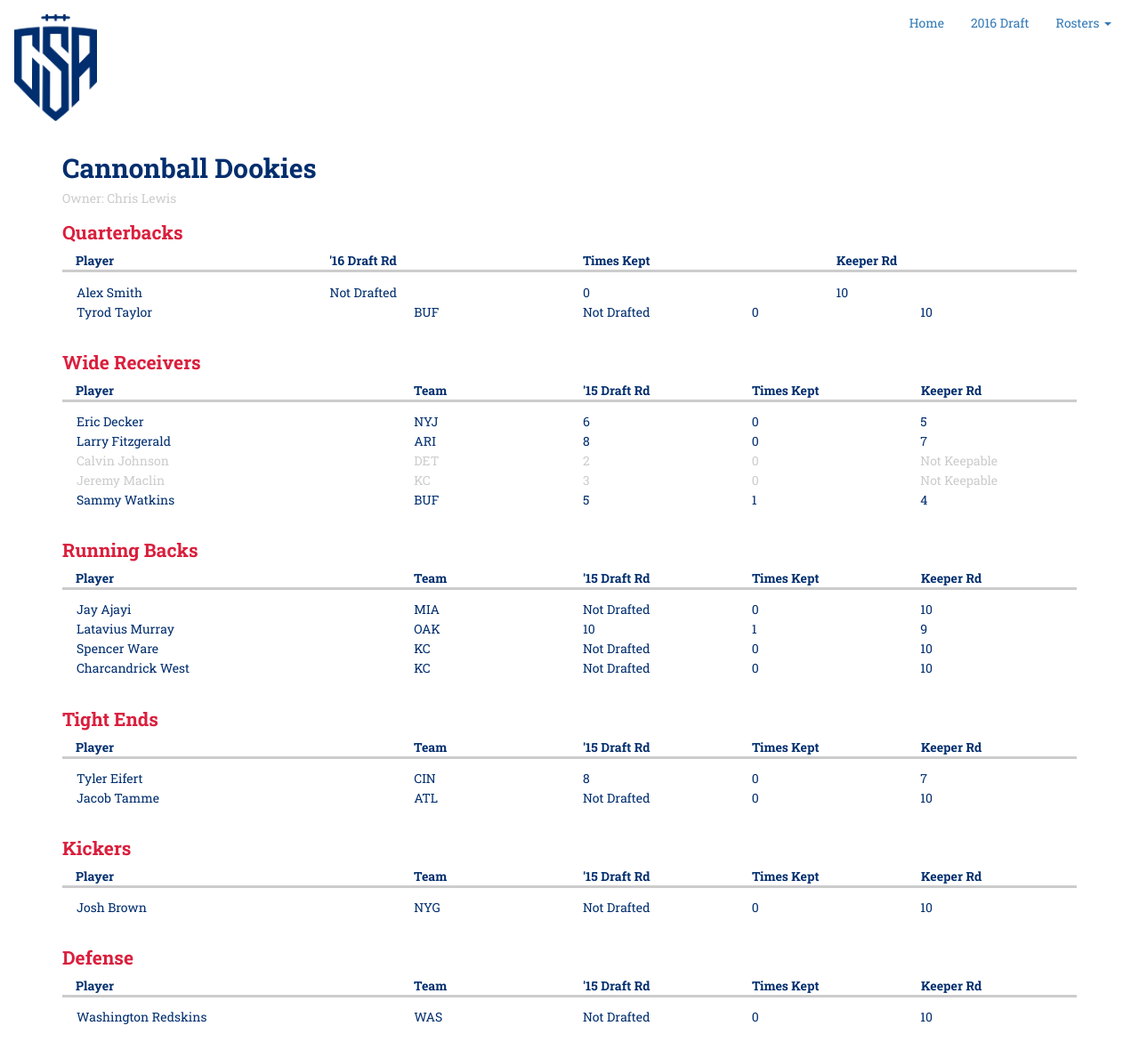
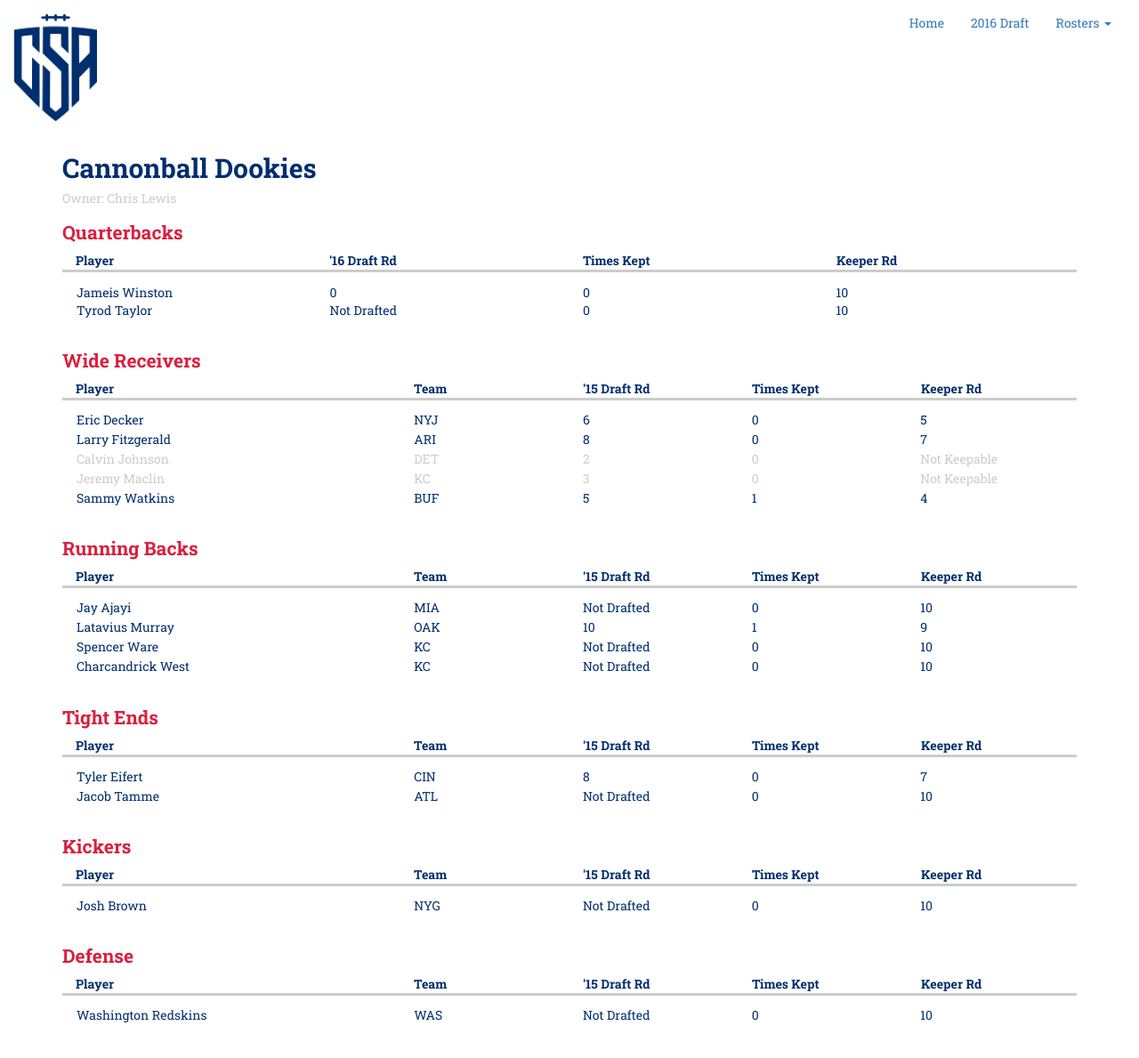
Before and after one commit to hichrislewis/csa-league.github.io, a Jekyll site: the page cannonballdookies.html, which Jekyll copies as it is, in a window 1280 px wide. Shown: the whole page at 89% size. Built offline with Jekyll 4.4.1, drawn with Linux system fonts in a browser that asks for light colours.

Commit message:
Update cannonballdookies.html

```diff
--- a/cannonballdookies.html
+++ b/cannonballdookies.html
@@ -72,17 +72,14 @@
                 <div class="col-xs-3">Keeper Rd</div>
             </div>
             <div class="row players">
-                <div class="col-xs-3">Alex Smith</div>
+                <div class="col-xs-3">Jameis Winston</div>
+                <div class="col-xs-3">0</div>
+                <div class="col-xs-3">0</div>
+                <div class="col-xs-3">10</div>
+                <div class="col-xs-3">Tyrod Taylor</div>
                 <div class="col-xs-3">Not Drafted</div>
                 <div class="col-xs-3">0</div>
                 <div class="col-xs-3">10</div>
-            </div>
-            <div class="row players">
-                <div class="col-xs-4">Tyrod Taylor</div>
-                <div class="col-xs-2">BUF</div>
-                <div class="col-xs-2">Not Drafted</div>
-                <div class="col-xs-2">0</div>
-                <div class="col-xs-2">10</div>
             </div>
         </div>
 
```
